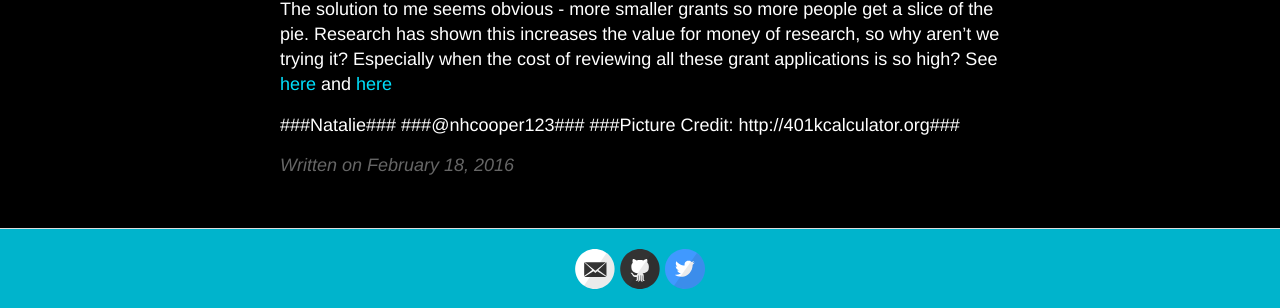
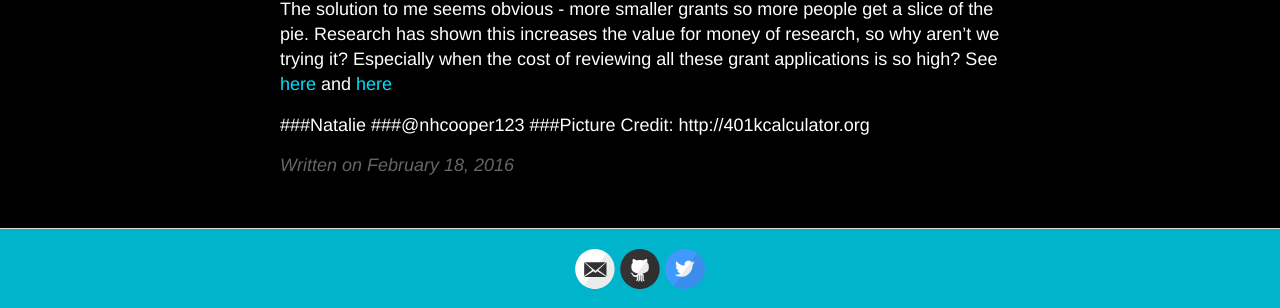
Before and after one commit to macromuseum/macromuseum.github.io, a Jekyll site: the page built from _posts/2016-02-18-Value-for-money.md, in a window 1280 px wide. Shown: the part 1733-2041 px from the top of the page. Built offline with Jekyll 4.4.1, drawn with Linux system fonts in a browser that asks for light colours.

Commit message:
Fix headers

```diff
--- a/_posts/2016-02-18-Value-for-money.md
+++ b/_posts/2016-02-18-Value-for-money.md
@@ -25,6 +25,6 @@ I've actually had more money than I've needed the last four years (well it's bee
 
 The solution to me seems obvious - more smaller grants so more people get a slice of the pie. Research has shown this increases the value for money of research, so why aren't we trying it? Especially when the cost of reviewing all these grant applications is so high? See [here](http://www.tandfonline.com/doi/abs/10.1080/08989620802689821?url_ver=Z39.88-2003&rfr_id=ori%3Arid%3Acrossref.org&rfr_dat=cr_pub%3Dpubmed&) and [here](http://alternative-democracy-research.org/2015/06/10/rationalizing-the-unreasonable-there-are-no-good-academics-in-the-eu/)
 
-###Natalie###
-###@nhcooper123###
-###Picture Credit: http://401kcalculator.org###
+###Natalie
+###@nhcooper123
+###Picture Credit: http://401kcalculator.org
```
